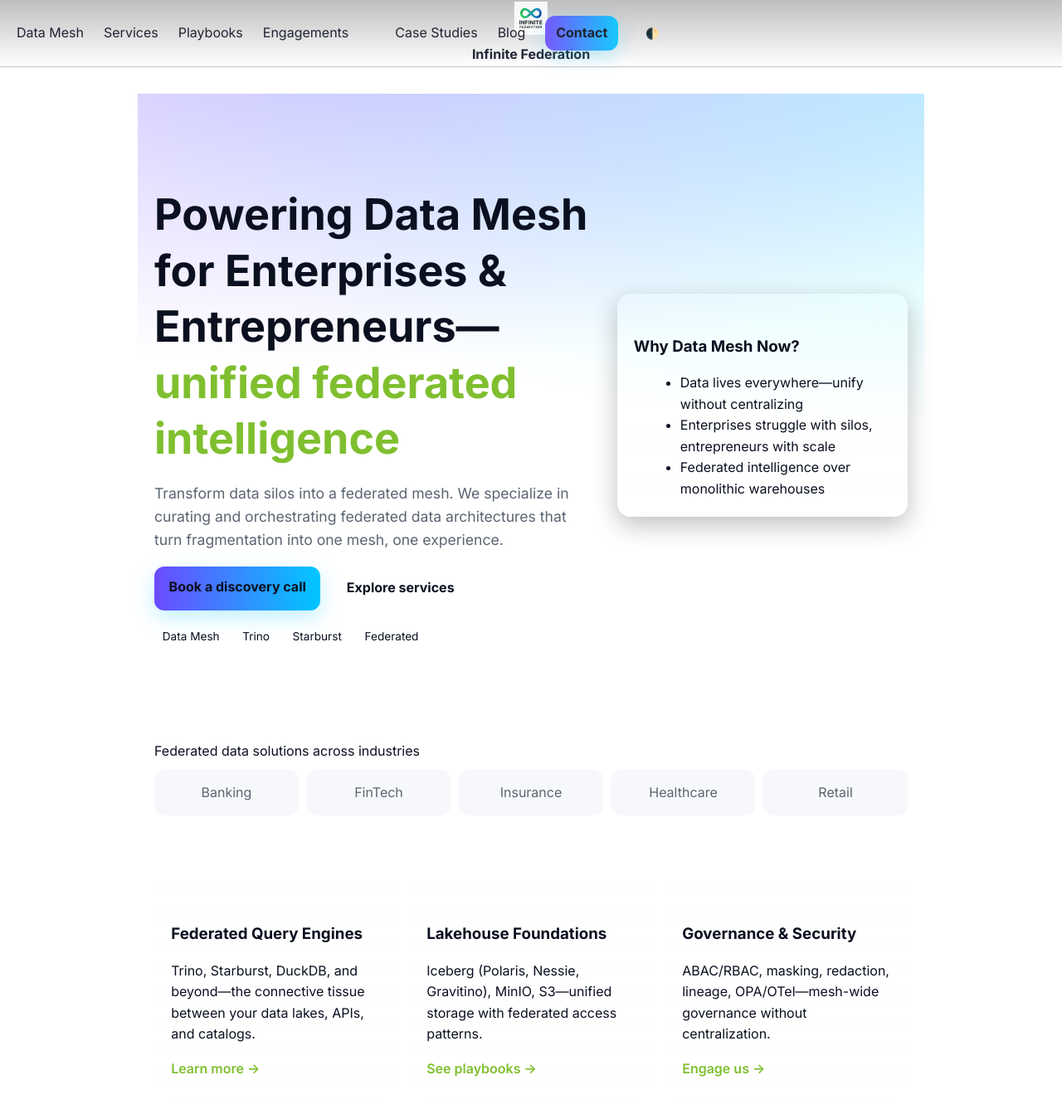
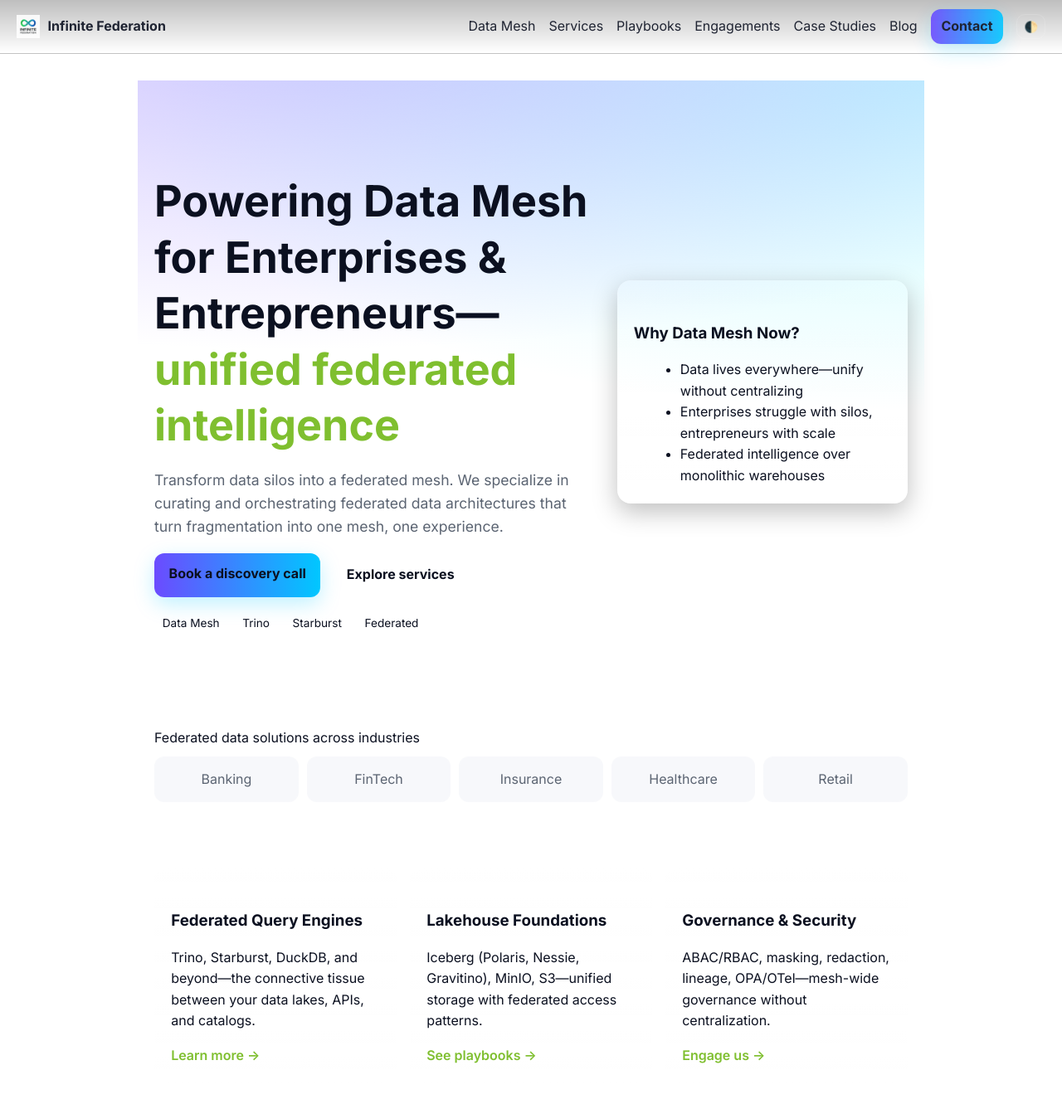
Before and after one commit to InfiniteFederation/InfiniteFederation.github.io, a Jekyll site: the page built from index.md, in a window 1280 px wide and 1400 px high. Shown: the top 1337 px of the window at 83% size. Built offline with Jekyll 4.4.1, drawn with Linux system fonts in a browser that asks for light colours.

Commit message:
Updated Content

```diff
--- a/_layouts/default.html
+++ b/_layouts/default.html
@@ -24,21 +24,15 @@
 <body>
 <header class="nav">
   <div class="wrap">
+    <a class="brand" href="/">
+      <img src="{{ site.logo }}" alt="Infinite Federation" class="logo"/>
+      <span>Infinite Federation</span>
+    </a>
     <nav class="links">
       <a href="/data-mesh/">Data Mesh</a>
       <a href="/services/">Services</a>
       <a href="/playbooks/">Playbooks</a>
       <a href="/engagements/">Engagements</a>
-    </nav>
-
-    <div class="brand-centered">
-      <a href="/" class="brand">
-        <img src="{{ site.logo }}" alt="Infinite Federation" class="logo"/>
-        <span class="brand-name">Infinite Federation</span>
-      </a>
-    </div>
-
-    <nav class="links">
       <a href="/case-studies/">Case Studies</a>
       <a href="/blog/">Blog</a>
       <a href="/contact/" class="btn small">Contact</a>
--- a/assets/css/site.css
+++ b/assets/css/site.css
@@ -45,45 +45,11 @@ body{
   backdrop-filter:saturate(1.2) blur(6px);
   border-bottom:1px solid rgba(255,255,255,0.06)
 }
-.nav .wrap {
-  display: grid;
-  grid-template-columns: 1fr auto 1fr;
-  align-items: center;
-  min-height: 80px;
-  position: relative;
-}
-.nav .brand {
-  display: flex;
-  flex-direction: column;
-  align-items: center;
-  gap: 0.5rem;
-  color: var(--text);
-  text-decoration: none;
-  font-weight: 700;
-  text-align: center;
-}
-.brand-centered {
-  position: absolute;
-  left: 50%;
-  transform: translateX(-50%);
-  text-align: center;
-}
-.logo {
-  height: 40px;
-  margin-bottom: 0.2rem;
-}
-.logo.sm { height: 22px; }
-.nav .links {
-  display: flex;
-  gap: 1.5rem;
-  align-items: center;
-}
-.nav .links:first-child {
-  justify-content: flex-start;
-}
-.nav .links:last-child {
-  justify-content: flex-end;
-}
+.nav .wrap{display:flex;align-items:center;justify-content:space-between;min-height:64px}
+.nav .brand{display:flex;align-items:center;gap:.6rem;color:var(--text);text-decoration:none;font-weight:700}
+.logo{height:28px}
+.logo.sm{height:22px}
+.nav .links{display:flex;gap:1rem;align-items:center}
 .nav a{color:var(--text);text-decoration:none;opacity:.9}
 .nav a:hover{opacity:1}
 .icon-btn{background:none;border:1px solid rgba(255,255,255,.15);border-radius:10px;padding:.4rem .5rem;color:var(--text);cursor:pointer}
```
